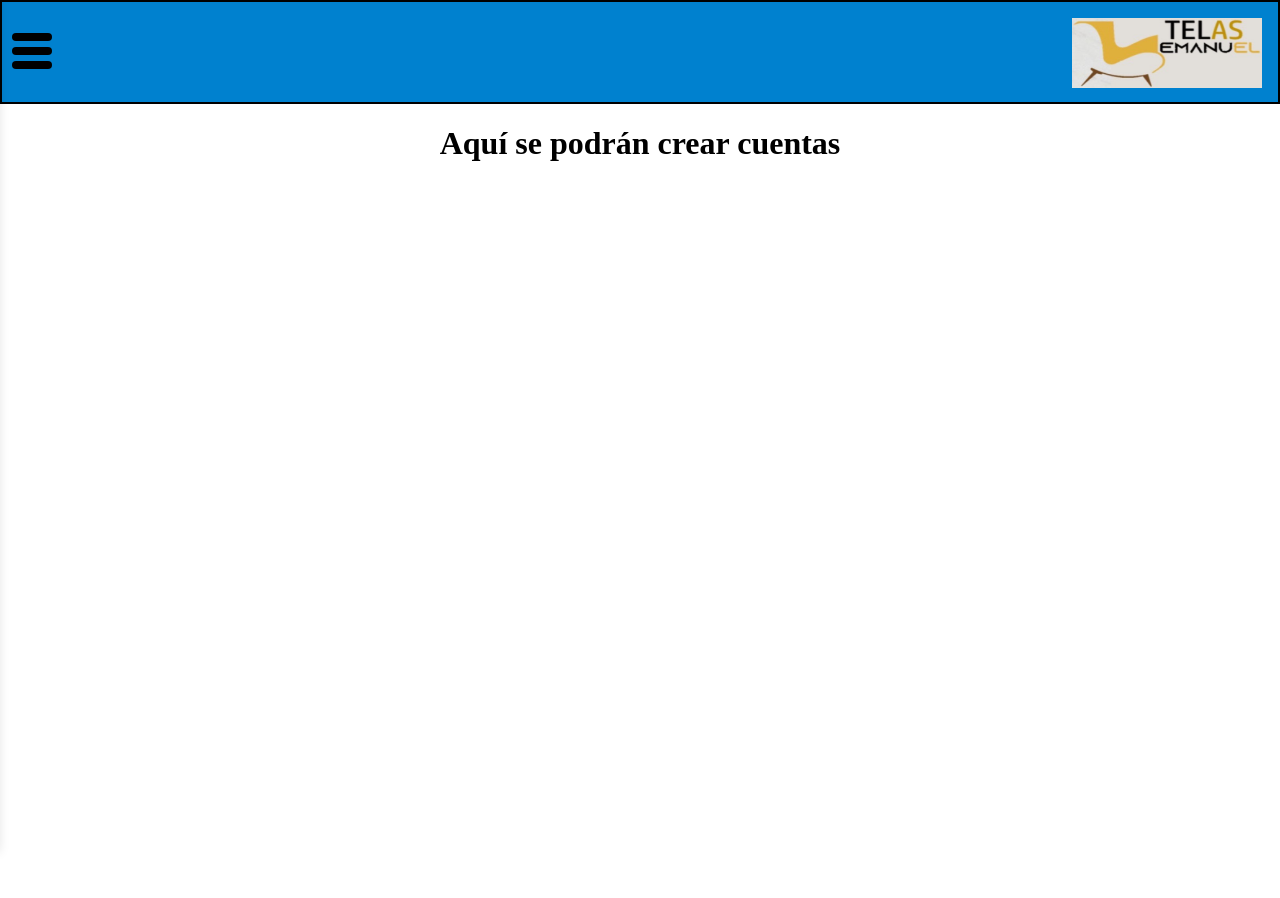
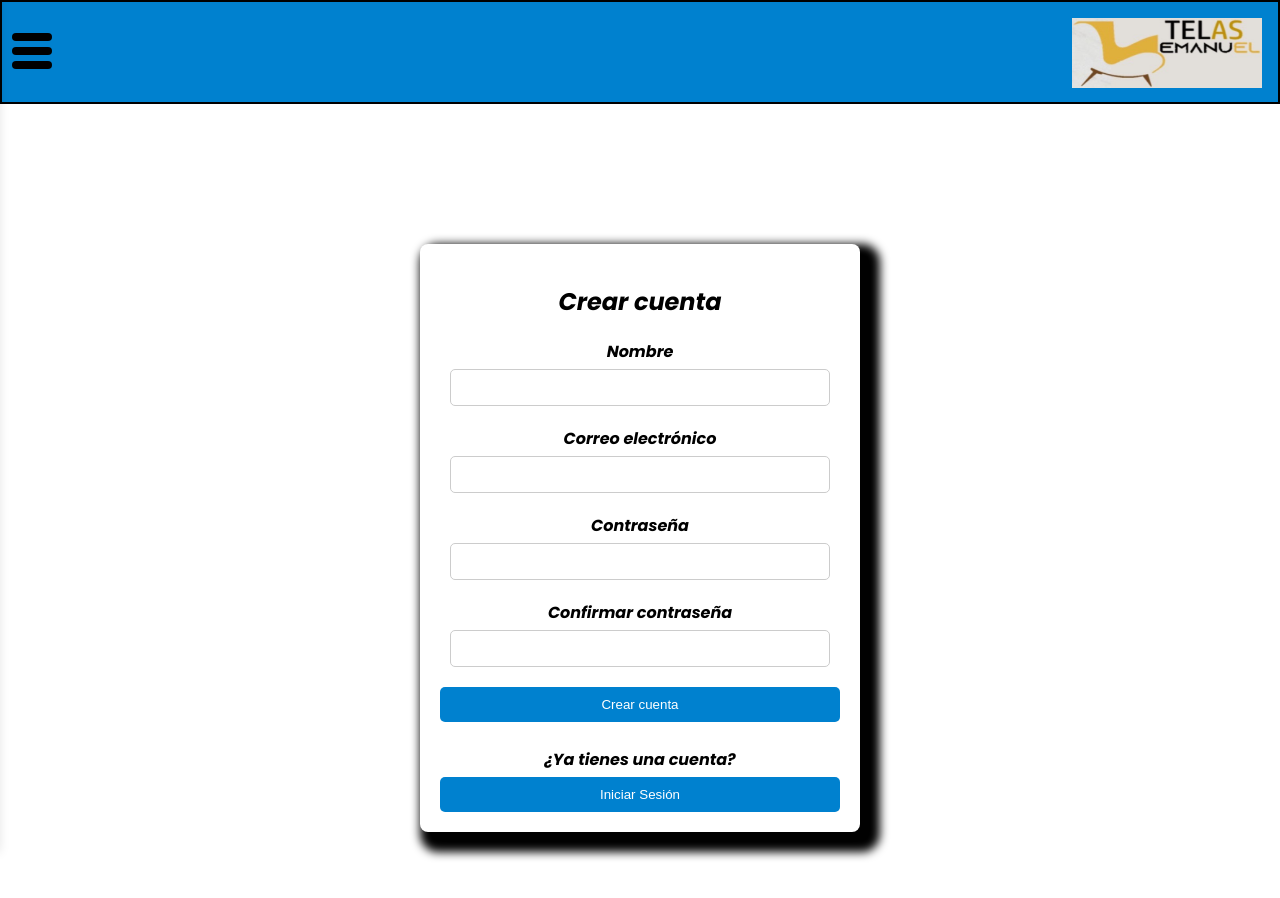
Before and after one commit to JoseDCaballero/VirtualStore, a Vue app: page /register in a window 1280 px wide. Shown: the top 898 px of the page. Before the commit the page ends 800 px from the top, so only its background shows below. Built offline with nearby package versions, Linux system fonts and the light colour scheme.

Commit message:
cambié las fuentes de texto

```diff
--- a/index.html
+++ b/index.html
@@ -4,6 +4,9 @@
     <meta charset="UTF-8">
     <!--<link rel="icon" href="/favicon.ico">-->
     <link rel="icon" href="/mueble.png">
+    <link rel="preconnect" href="https://fonts.googleapis.com">
+    <link rel="preconnect" href="https://fonts.gstatic.com" crossorigin>
+    <link href="https://fonts.googleapis.com/css2?family=Poppins:ital,wght@0,100;0,200;0,300;0,400;0,500;0,600;0,700;0,800;0,900;1,100;1,200;1,300;1,400;1,500;1,600;1,700;1,800;1,900&family=Roboto:wght@100&display=swap" rel="stylesheet">
     <meta name="viewport" content="width=device-width, initial-scale=1.0">
     <title>Telas Emanuel</title>
   </head>
--- a/src/components/NavBar.vue
+++ b/src/components/NavBar.vue
@@ -124,7 +124,6 @@ function closeMenu() {
     main {
         margin: 0;
         padding: 0;
-        font-family: Arial, sans-serif;
     }
 
 #menu-toggle, #menu-toggle:checked {
@@ -174,7 +173,10 @@ function closeMenu() {
     padding: 10px 20px;
     transition: background-color 0.3s ease;
     font-size: 3vh;
-    text-align: center
+    font-family: "Poppins", sans-serif;
+    font-weight: 400;
+    font-style: normal;
+    text-align: center;
 }
 
 .menu a:hover {
--- a/src/pages/AboutPage.vue
+++ b/src/pages/AboutPage.vue
@@ -18,6 +18,9 @@
         display: grid;
         justify-content: center;
         align-items: center;
+        font-family: "Poppins", sans-serif;
+        font-weight: 200;
+        font-style: normal;
     }
     .info{
         height: 100%;
@@ -30,4 +33,5 @@
     p{
         font-size: 4vh;
     }
+
 </style>
--- a/src/pages/CategoriesPage.vue
+++ b/src/pages/CategoriesPage.vue
@@ -1,4 +1,5 @@
 <template>
+    <main>
     <h1>Categorias</h1>
     <h2>A continuación se mostrarán las categorías de nuestros productos disponibles</h2>
     <div class="cate">
@@ -6,6 +7,7 @@
             <marquee scrollamount="25">Próximamente...</marquee>
         </router-link>
     </div>
+    </main>
 </template>
 
 <style scoped>
@@ -18,4 +20,9 @@
         background-color: #f1f1f1;
         height: 410px;
     }
+    main{
+        font-family: "Poppins", sans-serif;
+        font-weight: 200;
+        font-style: normal;
+    }
 </style>
--- a/src/pages/HomePage.vue
+++ b/src/pages/HomePage.vue
@@ -1,10 +1,12 @@
 <template>
     <!--Tengo pensado agregar un v-if para la validacion por si está loggeado o no-->
+<main>
     <h1>Bienvenido a la tienda virtual de <router-link to="/about"><a>Telas Emanuel</a></router-link></h1>
 
     <div id="verdadero">
         <router-link to="/categories"><h2>Inicie a comprar aquí</h2></router-link>
     </div>
+</main>
 
     <!--<div id="falso">
         <router-link to="/login"><h2>Para poder hacer compras debe iniciar sesión en su cuenta</h2></router-link>
@@ -26,4 +28,9 @@
     img {
         width: 70%;
     }
+    main {
+        font-family: "Poppins", sans-serif;
+        font-weight: 600;
+        font-style: normal;
+    }
 </style>
--- a/src/pages/LoginPage.vue
+++ b/src/pages/LoginPage.vue
@@ -73,6 +73,9 @@ const router = useRouter()
     align-items: center;
     height: 80vh;
     background-color: #fff;
+    font-family: "Poppins", sans-serif;
+    font-weight: 100;
+    font-style: italic;
 }
 
 .login-container {
--- a/src/pages/NewAccount.vue
+++ b/src/pages/NewAccount.vue
@@ -1,5 +1,108 @@
+<script setup>
+    import {useRouter} from 'vue-router'
+    const router = useRouter()
+    const showing = () => {
+        let buena = document.getElementById('password');
+        let mala = document.getElementById('confirm_password');
+        if ( buena.value !== mala.value ){
+            alert("Las contraseñas no coinciden. Intente de nuevo");
+        } else {
+            alert("Cuenta creada con 'éxito'");
+            router.push('/');
+        }
+    }
+</script>
 <template>
-    <form>
-        <h1>Aquí se podrán crear cuentas</h1>
-    </form>
+<main>
+    <div class="signup-container">
+        <h2>Crear cuenta</h2>
+        <form @submit.prevent="showing">
+            <div class="form-group">
+                <label for="nombre">Nombre</label>
+                <input type="text" id="nombre" name="nombre" required>
+            </div>
+            <div class="form-group">
+                <label for="email">Correo electrónico</label>
+                <input type="email" id="email" name="email" required>
+            </div>
+            <div class="form-group">
+                <label for="password">Contraseña</label>
+                <input type="password" id="password" name="password" required>
+            </div>
+            <div class="form-group">
+                <label for="confirm_password">Confirmar contraseña</label>
+                <input type="password" id="confirm_password" name="confirm_password" required>
+            </div>
+            <button type="submit">Crear cuenta</button>
+        </form><br>
+        <label>¿Ya tienes una cuenta?</label>
+        <router-link to="/login">
+            <button>Iniciar Sesión</button>
+        </router-link>
+    </div>
+</main>
 </template>
+
+<style scoped>
+    main {
+        padding: 0;
+        font-family: Arial, sans-serif;
+        display: flex;
+        justify-content: center;
+        align-items: center;
+        height: 108.5vh;
+        background-color: #fff;
+        font-family: "Poppins", sans-serif;
+        font-weight: 100;
+        font-style: italic;
+    }
+
+    .signup-container {
+        background-color: #fff;
+        border-radius: 8px;
+        padding: 20px;
+        box-shadow: 10px 10px 10px 10px rgba(1, 1, 1, 1);
+        max-width: 400px;
+        width: 100%;
+    }
+
+    h2 {
+        margin-bottom: 20px;
+        text-align: center;
+    }
+
+    .form-group {
+        margin-bottom: 20px;
+    }
+
+    label {
+        display: block;
+        font-weight: bold;
+        margin-bottom: 5px;
+    }
+
+    input[type="text"],
+    input[type="email"],
+    input[type="password"] {
+        width: calc(100% - 20px); /* Restar el padding */
+        padding: 10px;
+        border: 1px solid #ccc;
+        border-radius: 5px;
+        box-sizing: border-box; /* Incluir el padding en el ancho total */
+    }
+
+    button {
+        width: 100%;
+        padding: 10px;
+        border: none;
+        border-radius: 5px;
+        background-color: #0081CF;
+        color: #fff;
+        cursor: pointer;
+        transition: background-color 0.3s ease;
+    }
+
+    button:hover {
+        background-color: #01436b;
+    }
+</style>
--- a/src/pages/NotFound.vue
+++ b/src/pages/NotFound.vue
@@ -1,8 +1,9 @@
 <template>
+    <main>
     <h1>No se encontró la página {{$route.params.pathMatch}}</h1>
     <router-link to="/">
         <button>Regresar a inicio</button>
-    </router-link>
+    </router-link></main>
 </template>
 
 <style scoped>
@@ -19,4 +20,9 @@
         background-color: #0081CF;
         cursor: pointer;
     }
+    main{
+        font-family: "Poppins", sans-serif;
+        font-weight: 500;
+        font-style: italic;
+    }
 </style>
--- a/src/style.css
+++ b/src/style.css
@@ -1,3 +1,4 @@
 body {
     text-align: center;
+
 }
```
